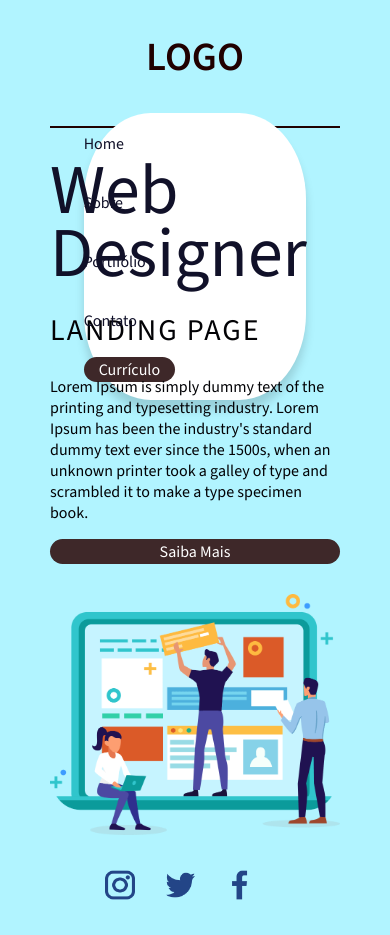
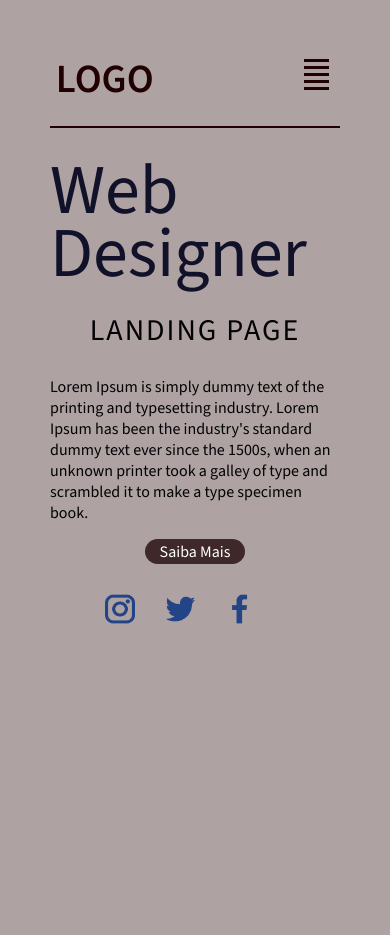
Before and after one commit to Isberner/Modulo-CSS-Jornada-Front-End, a plain HTML site: page Index.html in a window 390 px wide. After the commit the page ends 844 px from the top, so only its background shows below. Drawn offline with nearby package versions, Linux system fonts and the light colour scheme.

Commit message:
Second commit

```diff
--- a/Index.html
+++ b/Index.html
@@ -16,6 +16,8 @@
         <!--<img src="./assets/Images/jon_no_bg.png" alt="Logo da empresa XPTO"> -->
             <!-- Menu do Site -->
             <nav>
+                <div class="nav-links-a" id="navLinks">
+                    <i class="fa fa-close" aria-hidden="true" onclick="hideMenu()">X</i>
                 <ul>
                     <li><a href="#">Home</a></li>
 
@@ -27,10 +29,26 @@
 
                     <div><a href="#" class="btn btn-laranja">Currículo</a></div>
                 </ul>
+                </div>
+                <i class="fa fa-menu" aria-hidden="true" onclick="showMenu()">
+                    <div class="a"></div>
+                    <div class="a"></div>
+                    <div class="a"></div>
+                    <div class="a"></div>
+                    <div class="a"></div>
+                </i>
             <!-- End Menu -->
             </nav>
         </section>
-
+        <script>
+            var navLinks = document.getElementById(navLinks);
+            function showMenu(){
+                navLinks.style.right = "0";
+            }
+            function hideMenu(){
+                navLinks.style.right = "-200px";
+            }
+        </script>
     </header>
     <!-- End Header -->
 
@@ -51,7 +69,7 @@
             </article>
 
             <figcaption>
-                <img src="./assets/Images/pessoas-construindo-pc.png" alt="Criação de Site"/>
+                <img src="https://avatars.githubusercontent.com/u/96142179?v=4" alt="Trulli" width="450" height="550" alt="Criação de Site"/>
             </figcaption>
 
         </section>
--- a/assets/CSS/bootstrap.css
+++ b/assets/CSS/bootstrap.css
@@ -20,10 +20,8 @@ body{
     width: 1024px;
     margin: 30px auto;
     display: flex;
-    /* flex-direction: column; */
 }
 .row{
     display: flex;
     flex: 1;
-    /* text-align: left; */
 }
--- a/assets/CSS/header.css
+++ b/assets/CSS/header.css
@@ -14,14 +14,11 @@ header section{
 
 header nav ul{
     display: flex;
-    /* flex-direction: row; */
-    /* text-align: center; */
     gap: 16px;
 }
 
 nav ul li{
     display: inline-block;
-    /* padding: 8px 12px; */
     position: relative;
 }
 
@@ -37,7 +34,15 @@ nav ul li ::after{
 nav ul li:hover ::after{
     width: 100%;
 }
+.fa{
+    display: none;
+}
+.a{
+    height: 3px;
+    width: 25px;
+    background-color:#200000;
+    margin-top: 4px;
+}
 header nav ul li a{
-    /* margin: 0 7px; */
     color: #111129;
 }
--- a/assets/CSS/main.css
+++ b/assets/CSS/main.css
@@ -30,9 +30,8 @@
 }
 
 .sobre-web-design article p{
-    /* margin: 10px 0 40px; */
 }
 
 .sobre-web-design figcaption img{
-    width: 700px;
+    width: 600px;
 }
--- a/assets/CSS/responsive-elements.css
+++ b/assets/CSS/responsive-elements.css
@@ -10,32 +10,67 @@
     }
 
     .sobre-web-design figcaption img{
-        width: 600px;
+        width: 100%;
     }
 }
 
 @media (max-width: 915px){
     body{
         background-position:  left top;
-        background-color: #b1f4ff;
+        background-color: #aea2a2;
     }
     .container{
         width: 700px;
     }
     .row{
-        flex-direction: column;
+        flex-direction: row;
     }
-    header nav{
+    /* header nav{
         margin: 30px 0;
+    } */
+    nav{
+        height: 3rem;
+    }
+    .nav-links-a ul li{
+        display: block;
+    }
+    .nav-links-a ul li a{
+        color: #877777;
+    }
+    .nav-links-a{
+        position: fixed;
+        background: #200000;
+        height: 100vh;
+        width: 200px;
+        top: 0;
+        right: -200px;
+        text-align: left;
+        z-index: 2;
+        transition: 1s;
+    }
+    nav .fa{
+        display: block;
+        color: #877777;
+        margin: 5px;
+        font-size: 22px;
+        cursor: pointer;
+    }
+    .fa-close{
+        padding-left: 10px;
+        padding-top: 10px;
+    }
+    .nav-links-a ul{
+        padding: 30px;
     }
 
+    /*******************************************************************  */
     .sobre-web-design article{
-        width: 100%;
+        width: 70%;
     }
 
     .sobre-web-design figcaption img{
         width: 100%;
-        margin: 30px 0 0 0;
+        margin: 30px 30px;
     }
 
     footer .row{
@@ -48,26 +83,17 @@
     .container{
         width: 400px;
     }
+    .sobre-web-design figcaption img{
+        display: none;
+    }
+    .sobre-web-design article{
+        width: 100%;
+        align-items: center;
+    }
 }
 
 @media (max-width: 450px){
     .container{
         width: 290px;
     }
-
-    header nav{
-        background: #FFF;
-        width: 80%;
-        padding: 10px 0 20px;
-        box-shadow: 0px 10px 10px rgba(0, 0, 0, 0.15);
-        border-radius: 30%;
-    }
-
-    header nav ul{
-        flex-direction: column;
-    }
-
-    header nav ul li{
-        margin: 10px 0;
-    }
 }
```
